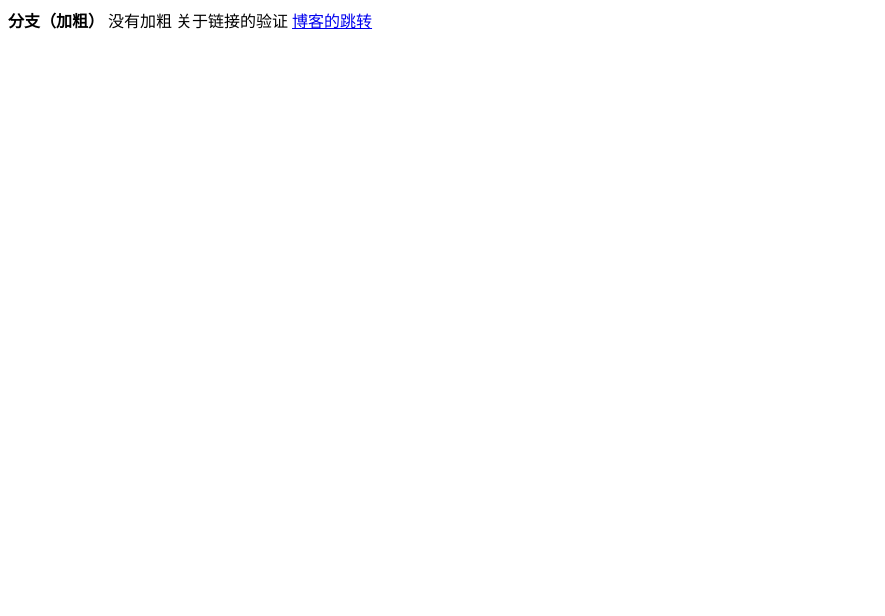
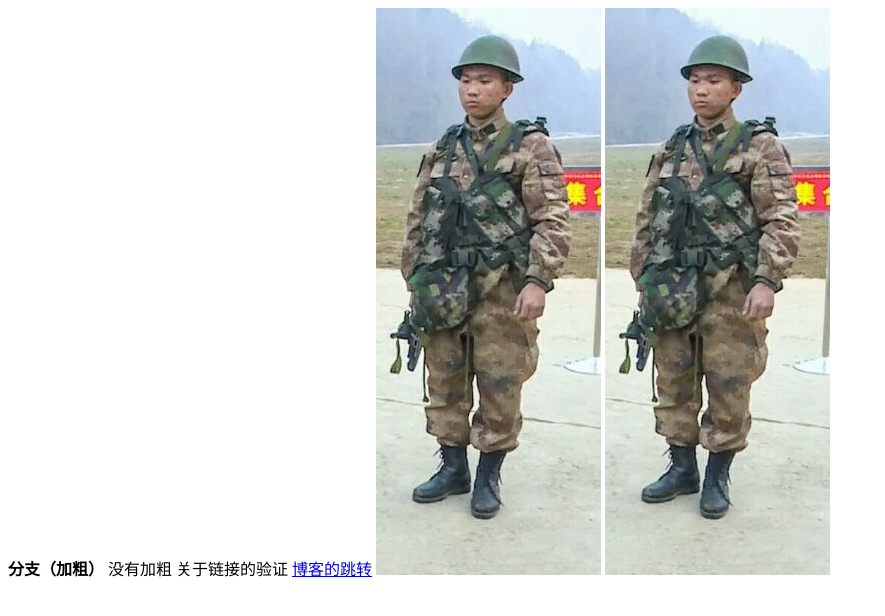
Before and after one commit to 1947987537/bolog.github.io, a plain HTML site: page index2.html in a window 1280 px wide. Shown: the whole page, without its empty margins (0-885 px from the left). Drawn offline with Linux system fonts and the light colour scheme.

Commit message:
Update index2.html

```diff
--- a/index2.html
+++ b/index2.html
@@ -11,6 +11,7 @@
   没有加粗
   关于链接的验证
   <a href="https://blog.csdn.net/kingyuan666">博客的跳转</a>
-
+ <img src="https://1947987537.github.io/bolog.github.io/image/me.jpg"/>
+ <img src="../image/me.jpg"/>
 </body>
 </html>
```
